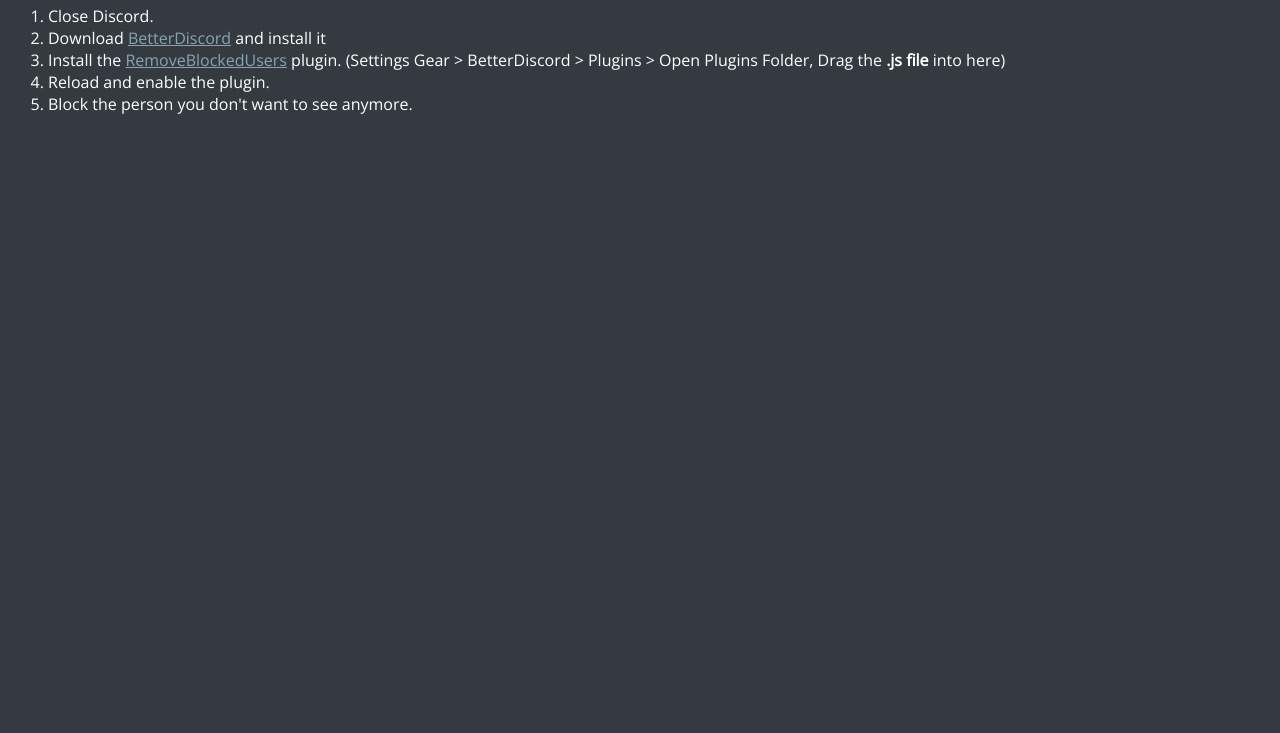
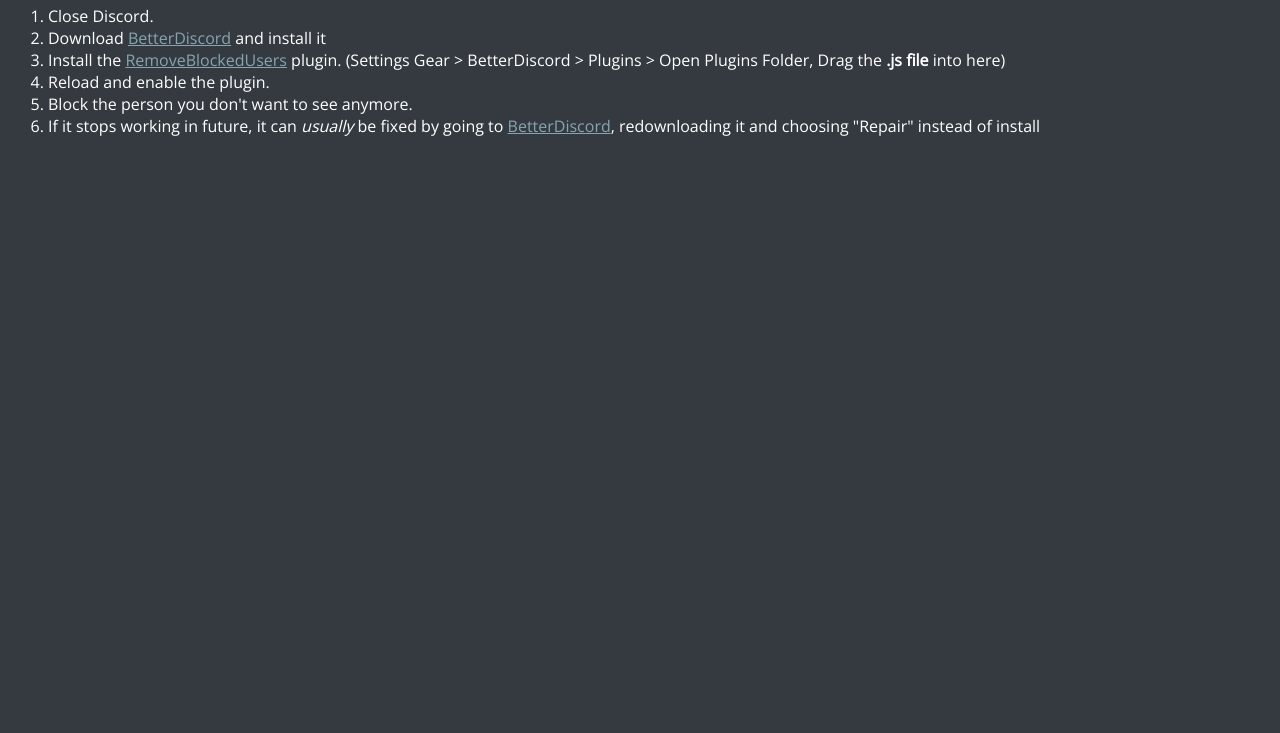
Before and after one commit to that-mint/that-mint.github.io, a plain HTML site: page discord/BlockingUsers.html in a window 1280 px wide. Shown: the part 67-800 px from the top of the page. Drawn offline with nearby package versions, Linux system fonts and the light colour scheme.

Commit message:
added how to fix if it breaks

```diff
--- a/discord/BlockingUsers.html
+++ b/discord/BlockingUsers.html
@@ -20,5 +20,6 @@
     <li>Install the <a href="https://betterdiscord.app/plugin/RemoveBlockedUsers">RemoveBlockedUsers</a> plugin. (Settings Gear &gt; BetterDiscord &gt; Plugins &gt; Open Plugins Folder, Drag the <strong>.js file</strong> into here)</li>
     <li>Reload and enable the plugin.</li>
     <li>Block the person you don&#39;t want to see anymore.</li>
+    <li>If it stops working in future, it can <i>usually</i> be fixed by going to <a href="https://betterdiscord.app/">BetterDiscord</a>, redownloading it and choosing "Repair" instead of install</li>
     </ol>
     </body></html>
```
